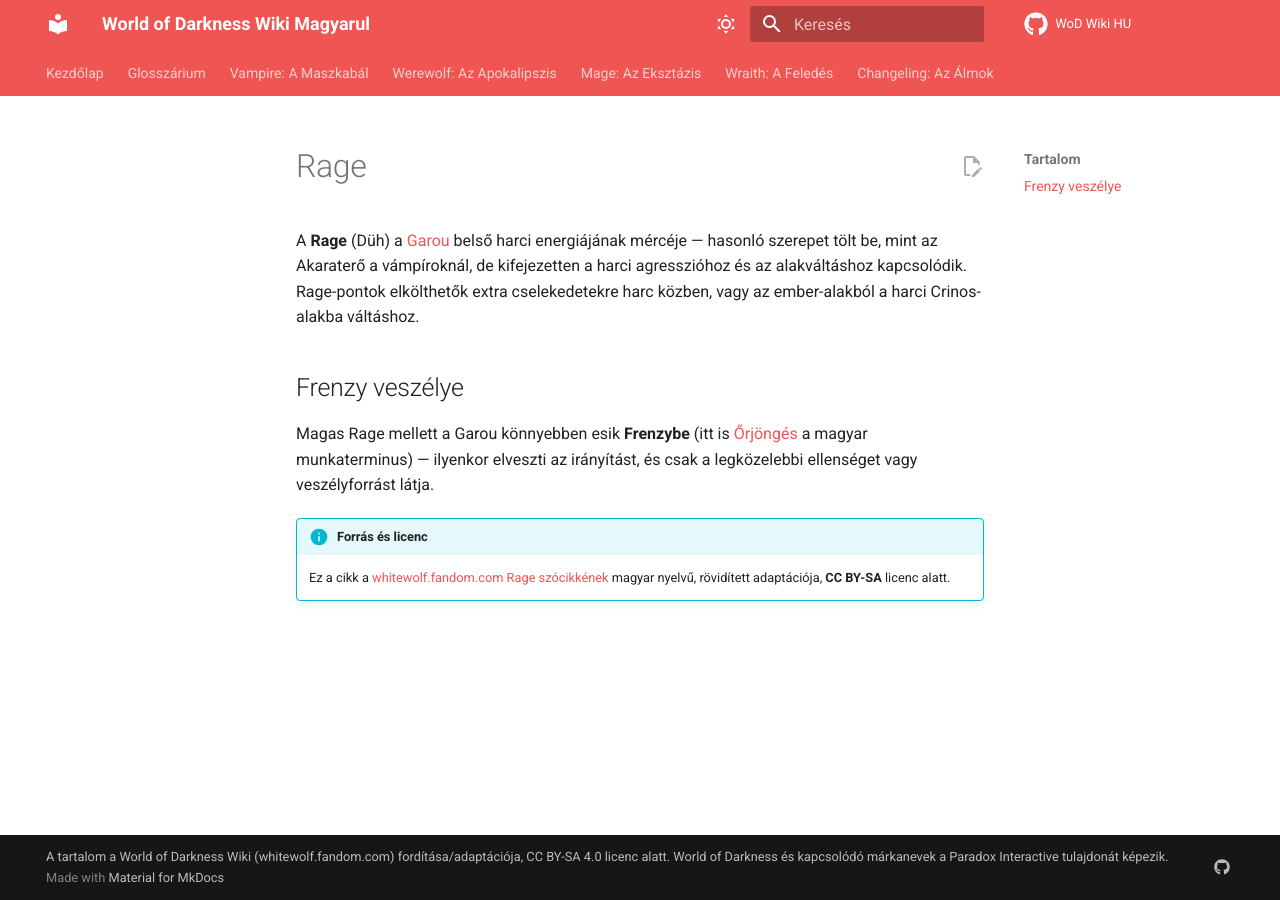
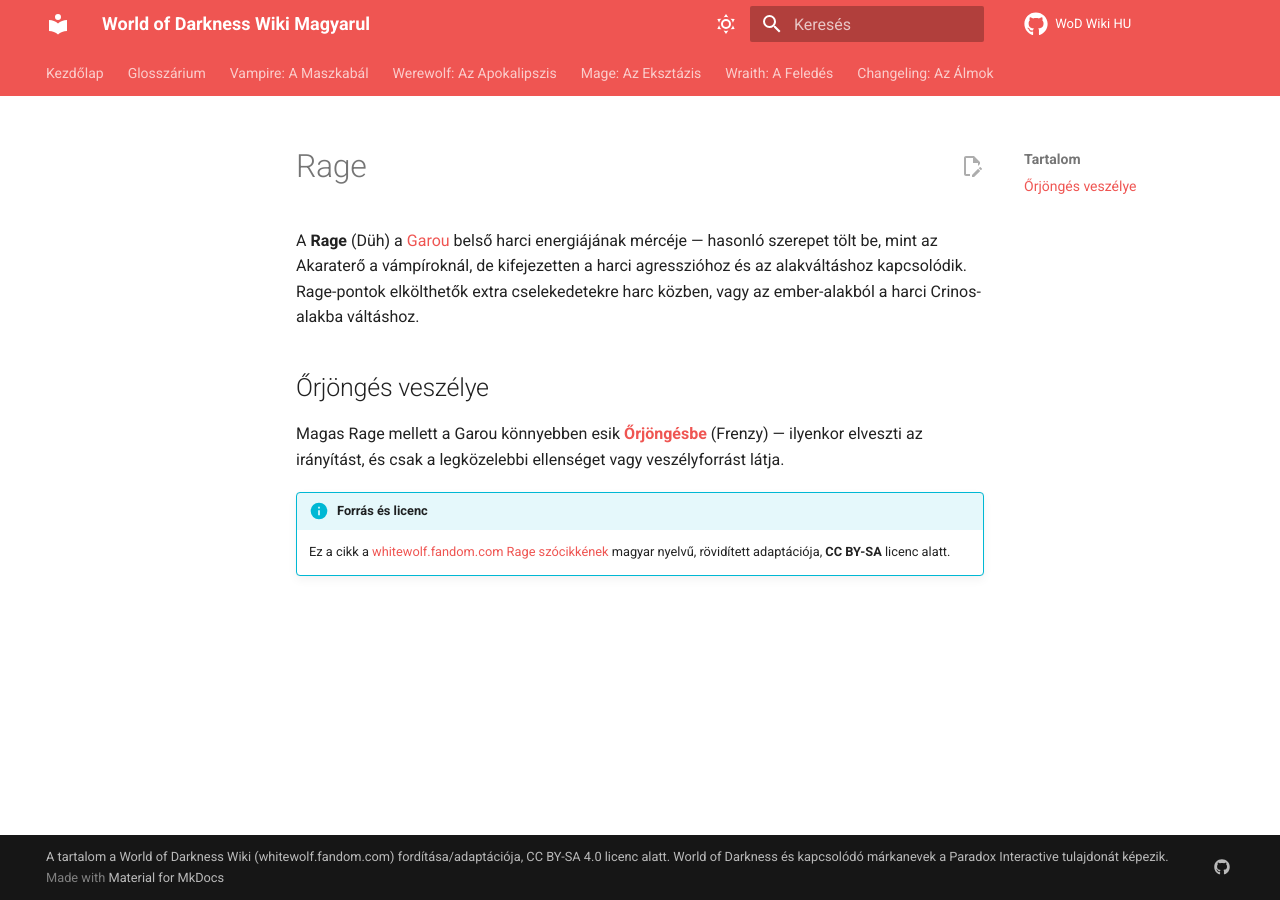
Before and after one commit to davidszentgyorgyi/wod-hu, an MkDocs documentation site: the page built from docs/werewolf-az-apokalipszis/rage.md, in a window 1280 px wide. Built offline with MkDocs 1.6.1 and Material for MkDocs 9.7.7, drawn with Linux system fonts in a browser that asks for light colours; comment, search, counter and statistics services are not loaded.

Commit message:
Fix terminology consistency issues found in audit
- rage.md led with English 'Frenzy' instead of the established Orjongess
  term - fixed to lead with Hungarian, per the convention every other
  article follows.
- Elder (Oreg) was used in two articles (kamarilla.md, masodik-inkvizicio.md)
  but never logged in TERMINOLOGY.md - added.
- Documented the organizational-title handling rule (Prince, Primogen,
  Justicar, Archon, etc. stay untranslated unless there's an obvious short
  Hungarian gloss) that was applied consistently but undocumented.
- generacio.md linked to the glossary claiming it defines 'Verpotencial',
  but that term had no entry there - added one.

```diff
--- a/docs/werewolf-az-apokalipszis/rage.md
+++ b/docs/werewolf-az-apokalipszis/rage.md
@@ -12,11 +12,10 @@
 kapcsolódik. Rage-pontok elkölthetők extra cselekedetekre harc közben, vagy az ember-alakból a
 harci Crinos-alakba váltáshoz.
 
-## Frenzy veszélye
+## Őrjöngés veszélye
 
-Magas Rage mellett a Garou könnyebben esik **Frenzybe** (itt is [Őrjöngés](../glosszarium/index.md)
-a magyar munkaterminus) — ilyenkor elveszti az irányítást, és csak a legközelebbi ellenséget vagy
-veszélyforrást látja.
+Magas Rage mellett a Garou könnyebben esik [**Őrjöngésbe**](../glosszarium/index.md) (Frenzy) —
+ilyenkor elveszti az irányítást, és csak a legközelebbi ellenséget vagy veszélyforrást látja.
 
 !!! info "Forrás és licenc"
     Ez a cikk a [whitewolf.fandom.com Rage szócikkének](https://whitewolf.fandom.com/wiki/Rage)
```
Also changed, not shown: TERMINOLOGY.md (+18 -0 lines), docs/glosszarium/index.md (+7 -0 lines).
